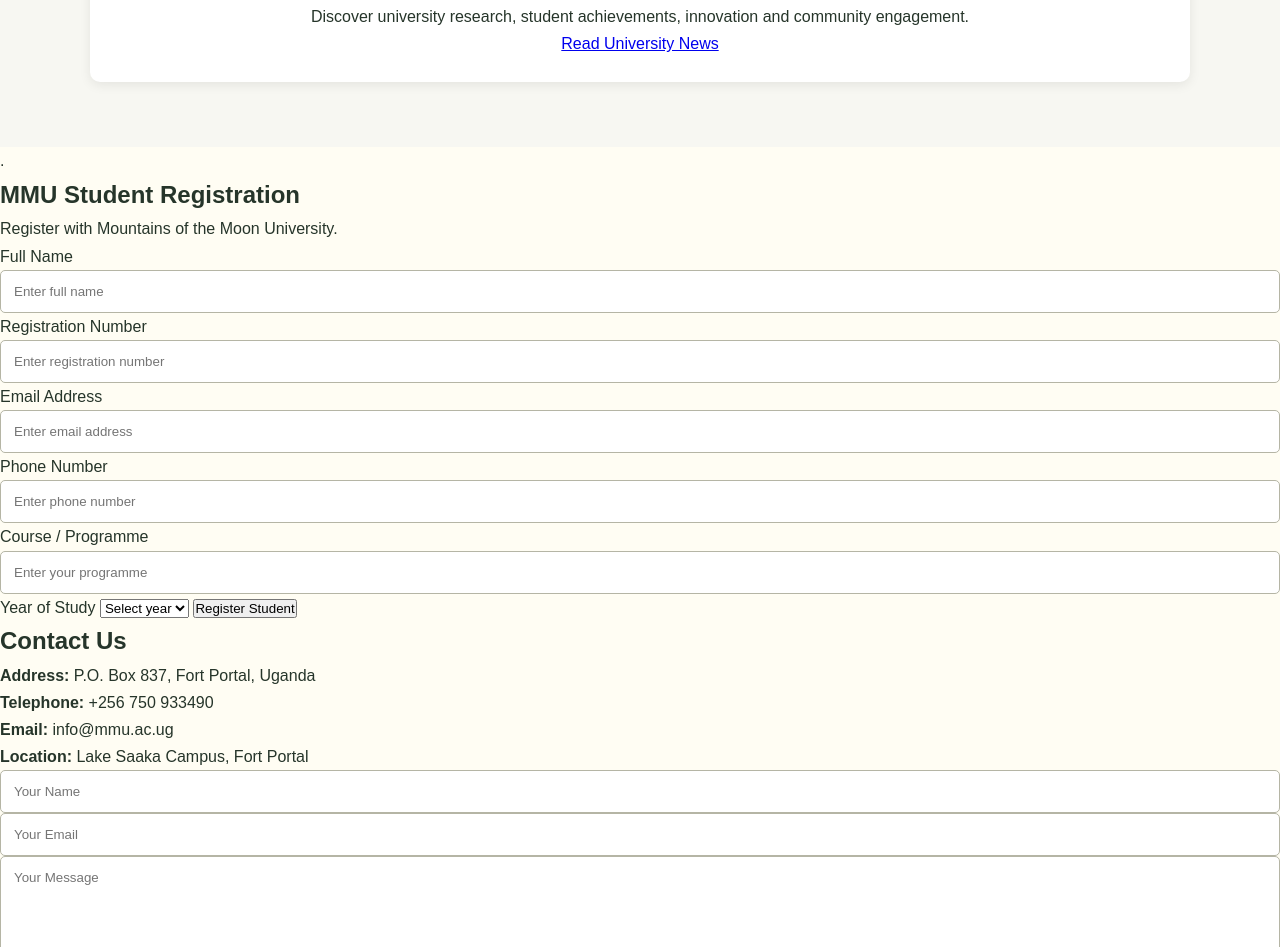
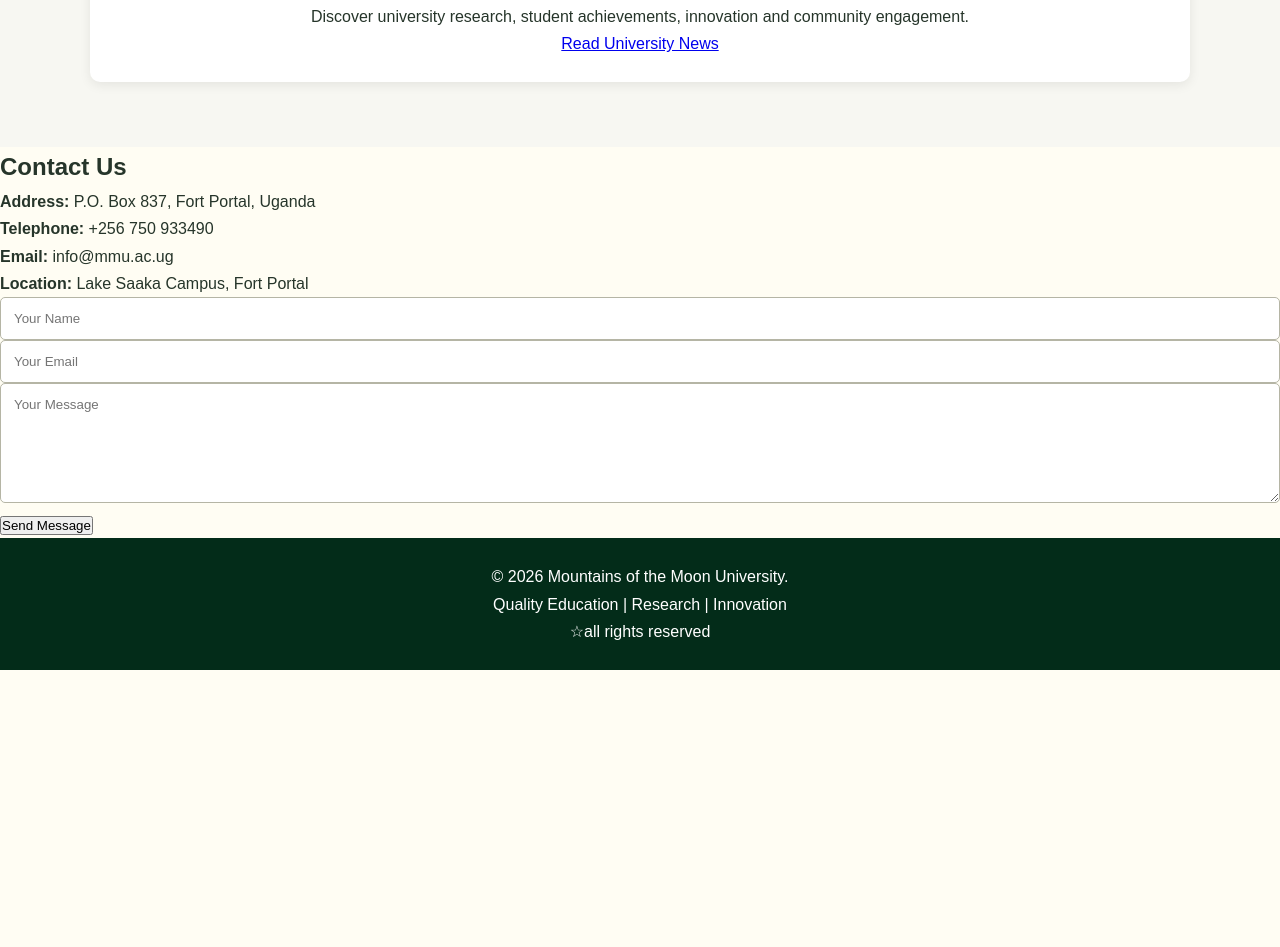
Before and after one commit to sirjonathan-pro/MMU-SITE, a plain HTML site: page index.html in a window 1280 px wide. Shown: the part 4259-5206 px from the top of the page. After the commit the page ends 4929 px from the top, so only its background shows below. Drawn offline with Linux system fonts and the light colour scheme.

Commit message:
Remove student registration section
Removed the student registration section from the index.html file.

```diff
--- a/index.html
+++ b/index.html
@@ -199,52 +199,6 @@
     </div>
 </section>
 
-    <!-- STUDENT REGISTRATION SECTION -->
-       <section id="student-registration">
-
-  .           <h2>MMU Student Registration</h2>
-               <p>Register with Mountains of the Moon University.</p>
-
-    <form id="studentRegistrationForm">
-
-        <label>Full Name</label>
-        <input type="text" id="studentName"
-        placeholder="Enter full name" required>
-
-        <label>Registration Number</label>
-        <input type="text" id="registrationNumber"
-        placeholder="Enter registration number" required>
-
-        <label>Email Address</label>
-        <input type="email" id="studentEmail"
-        placeholder="Enter email address" required>
-
-        <label>Phone Number</label>
-        <input type="tel" id="studentPhone"
-        placeholder="Enter phone number" required>
-
-        <label>Course / Programme</label>
-        <input type="text" id="studentCourse"
-        placeholder="Enter your programme" required>
-
-        <label>Year of Study</label>
-        <select id="studyYear" required>
-            <option value="">Select year</option>
-            <option value="Year 1">Year 1</option>
-            <option value="Year 2">Year 2</option>
-            <option value="Year 3">Year 3</option>
-            <option value="Year 4">Year 4</option>
-        </select>
-
-        <button type="submit">Register Student</button>
-
-        <p id="registrationResult"></p>
-
-    </form>
-
-</section>
-<!-- END STUDENT REGISTRATION SECTION -->
-
 
     <h2>Contact Us</h2>
 
```
